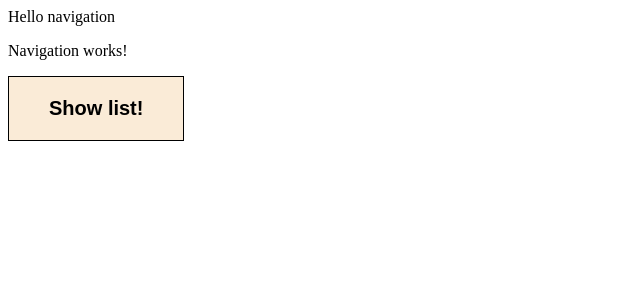
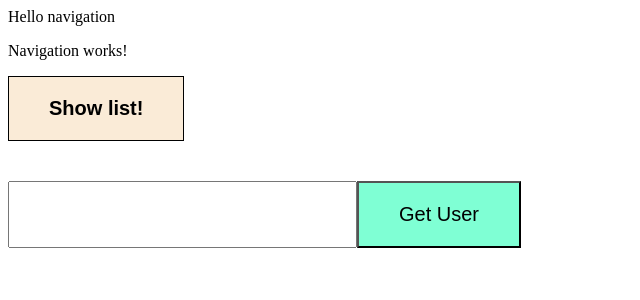
Before and after one commit to AnitaAlexieva/Angular-Course-Solutions-SoftUni, an Angular app in the folder 02.Components/first-angular/my-angular-app/: page / in a window 1280 px wide. Shown: the top 300 px of the page, without its empty margins (0-640 px from the left). Built offline with nearby package versions, Linux system fonts and the light colour scheme.

Commit message:
Add input field and button to log entered username

```diff
--- a/02.Components/first-angular/my-angular-app/src/app/app.component.html
+++ b/02.Components/first-angular/my-angular-app/src/app/app.component.html
@@ -3,3 +3,5 @@
 <app-navigation/>
 
 <app-user-list/>
+
+<app-playground/>
--- a/02.Components/first-angular/my-angular-app/src/app/app.module.ts
+++ b/02.Components/first-angular/my-angular-app/src/app/app.module.ts
@@ -5,13 +5,15 @@ import { AppComponent } from './app.component';
 import { NavComponent } from './nav/nav.component';
 import { NavigationComponent } from './navigation/navigation.component';
 import { UserListComponent } from './user-list/user-list.component';
+import { PlaygroundComponent } from './playground/playground.component';
 
 @NgModule({
   declarations: [
     AppComponent,
     NavComponent,
     NavigationComponent,
-    UserListComponent
+    UserListComponent,
+    PlaygroundComponent
   ],
   imports: [
     BrowserModule
--- /dev/null
+++ b/02.Components/first-angular/my-angular-app/src/app/playground/playground.component.css
@@ -0,0 +1,12 @@
+.btn-user{
+    background-color: aquamarine;
+    padding: 20px 40px;
+    font-size: 20px;
+}
+.div-user{
+    padding-top: 40px;
+}
+.div-user input{
+    padding: 20px 40px;
+    font-size: 20px;
+}
--- /dev/null
+++ b/02.Components/first-angular/my-angular-app/src/app/playground/playground.component.html
@@ -0,0 +1,6 @@
+
+
+<div class="div-user">
+    <input type="text" #username>
+    <button (click)="handleInput(username.value)"  class="btn-user" >Get User</button>
+</div>
--- /dev/null
+++ b/02.Components/first-angular/my-angular-app/src/app/playground/playground.component.ts
@@ -0,0 +1,14 @@
+import { Component } from '@angular/core';
+
+@Component({
+  selector: 'app-playground',
+  templateUrl: './playground.component.html',
+  styleUrls: ['./playground.component.css']
+})
+export class PlaygroundComponent {
+
+    handleInput(username:string){
+      console.log(username);
+    }
+
+}
--- a/02.Components/first-angular/my-angular-app/src/app/user-list/user-list.component.css
+++ b/02.Components/first-angular/my-angular-app/src/app/user-list/user-list.component.css
@@ -8,7 +8,7 @@
     background-color: greenyellow;
 }
 
-button{
+.btn-click{
     border: 1px solid black;
     padding: 20px 40px;
     background-color: antiquewhite;
--- a/02.Components/first-angular/my-angular-app/src/app/user-list/user-list.component.html
+++ b/02.Components/first-angular/my-angular-app/src/app/user-list/user-list.component.html
@@ -7,6 +7,6 @@
     </li>
 </ul>
 
-<button (click)="handleClick()">
+<button class="btn-click" (click)="handleClick()">
     {{isTogle ? 'Hide list!' : 'Show list!'}}
 </button>
```
